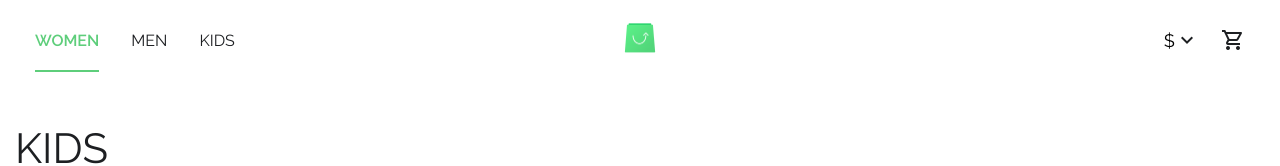
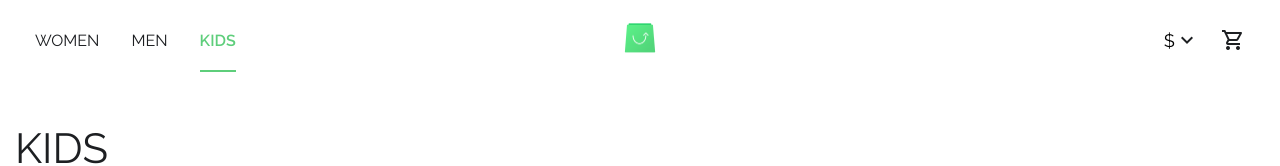
Before and after one commit to c0nevski/ScandiwebTest, a React (Create React App) app: page /kids in a window 1280 px wide. Shown: the top 166 px of the page. Built offline with nearby package versions, Linux system fonts and the light colour scheme.

Commit message:
added dynamic active style in the navbar and updated service worker to show image if you are offline (pwa)

```diff
--- a/src/components/Header/index.jsx
+++ b/src/components/Header/index.jsx
@@ -1,5 +1,5 @@
 import React, { Component } from "react";
-import { Link } from "react-router-dom";
+import { Link, NavLink } from "react-router-dom";
 import logo from "../../assets/logo-x512.png";
 import "./index.scss";
 
@@ -10,14 +10,14 @@ class Header extends Component {
         {/* NAVIGATION MENU */}
         <nav className="main-header__navigation">
           <ul className="nav">
-            <li className="nav__item nav__item--active">
-              <Link to="/" className="nav__link">WOMEN</Link>
+            <li className="nav__item">
+              <NavLink to="/" exact activeClassName="nav__link--active" className="nav__link">WOMEN</NavLink>
             </li>
             <li className="nav__item">
-              <Link to="/men" className="nav__link">MEN</Link>
+              <NavLink to="/men" exact activeClassName="nav__link--active" className="nav__link">MEN</NavLink>
             </li>
             <li className="nav__item">
-              <Link to="/kids" className="nav__link">KIDS</Link>
+              <NavLink to="/kids" exact activeClassName="nav__link--active" className="nav__link">KIDS</NavLink>
             </li>
           </ul>
         </nav>
--- a/src/components/Header/index.scss
+++ b/src/components/Header/index.scss
@@ -15,17 +15,19 @@
             &__item {
                 margin-right: 32px;
 
+                a.nav__link--active {
+                    font-weight: 600;
+                    color: var(--c-primary);
+                    border-bottom: 2px solid var(--c-primary);
+                }
+
 
                 a {
                     color: var(--c-text);
                     padding-bottom: 20px;
                 }
 
-                &--active a {
-                    font-weight: 600;
-                    color: var(--c-primary);
-                    border-bottom: 2px solid var(--c-primary);
-                }
+
 
                 a:hover {
                     color: var(--c-primary);
@@ -33,7 +35,11 @@
                 }
 
             }
+
+
         }
+
+
 
     }
 
```
